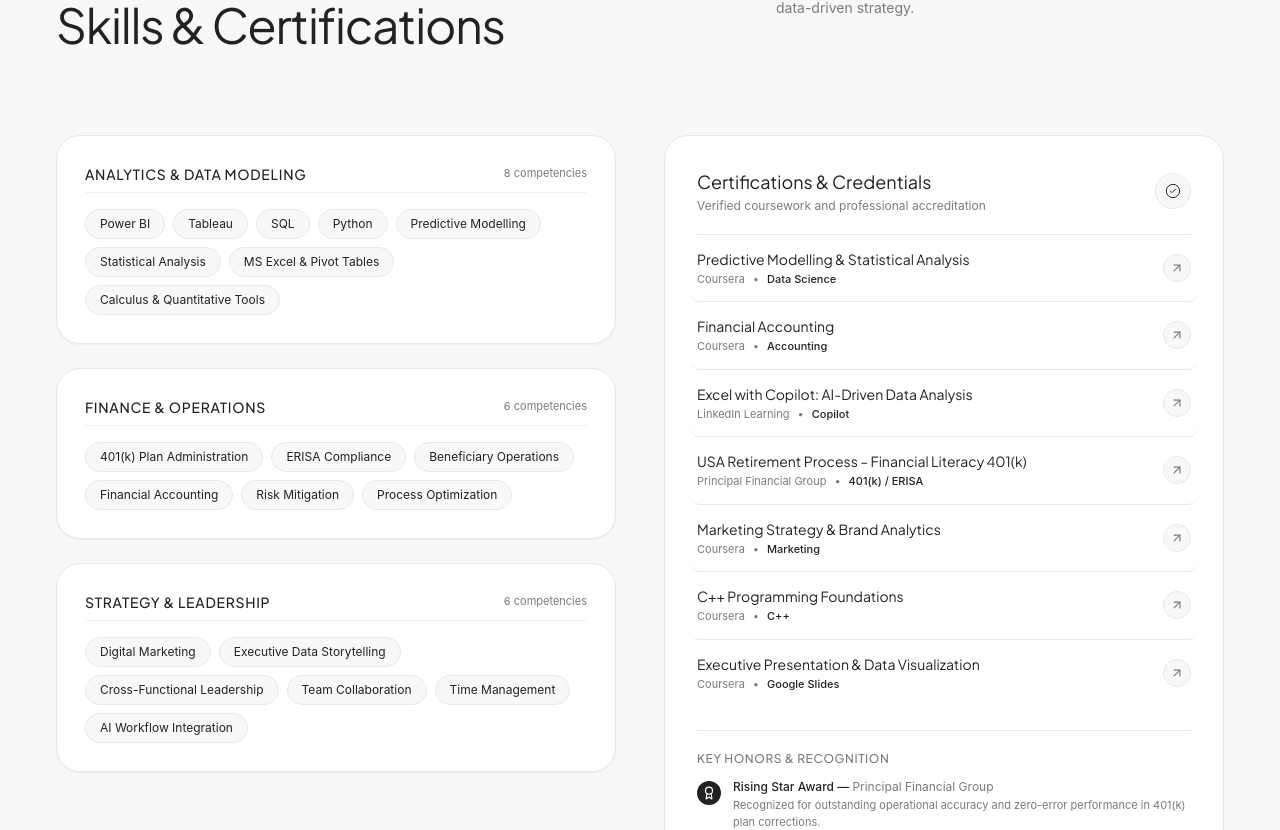
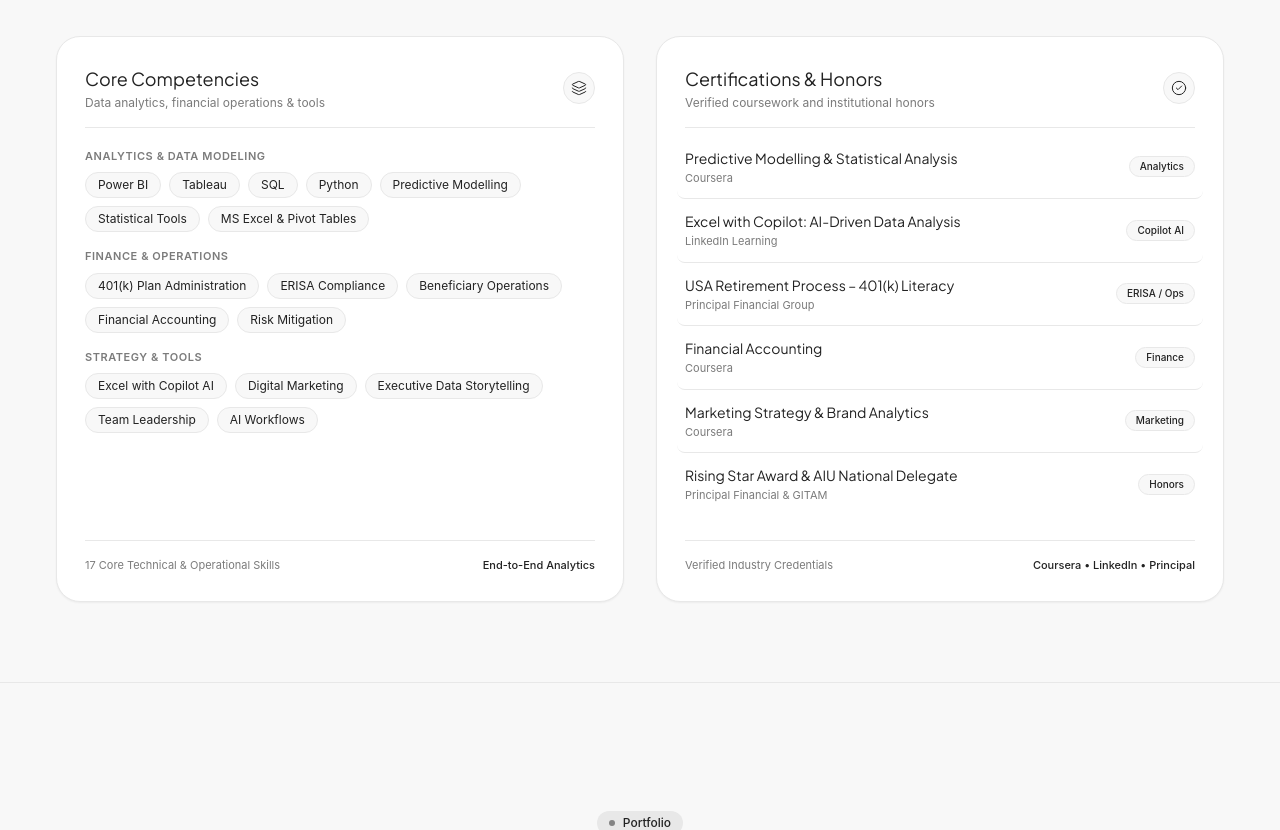
Before and after one commit to bossgghere/Abhitej-Portfolio, a React (Vite) app: page / in a window 1280 px wide. Shown: the part 3290-4120 px from the top of the page. Built offline with nearby package versions, Linux system fonts and the light colour scheme.

Commit message:
Streamline Skills & Certifications section: compact layout with symmetrical equal-sized cards

```diff
--- a/src/components/skills/SkillsSection.jsx
+++ b/src/components/skills/SkillsSection.jsx
@@ -1,72 +1,82 @@
 import React from 'react';
-import { ArrowUpRight, Award, CheckCircle2 } from 'lucide-react';
+import { CheckCircle2, Layers } from 'lucide-react';
 import { skillsData } from '@/data';
 import { useInView } from '@/hooks/useInView';
 
 /**
  * SkillsSection Component
- * Ultra-clean, editorial presentation of Abhitej Kumar's technical skills,
- * professional certifications, and institutional honors.
- * Perfectly styled to match the Aeonik typography and minimalist monochrome palette.
+ * Compact, minimalist 2-column layout with equal size and height:
+ * - Left: Core Competencies (categorized pill tags)
+ * - Right: Certifications & Honors (clean divided rows)
+ * - Snug padding & refined Aeonik typography
  */
 export const SkillsSection = () => {
-  const { badge, title, description, skillsCategories, certifications, achievements } =
-    skillsData;
-  const [ref, inView] = useInView({ threshold: 0.1, triggerOnce: true });
+  const { badge, title, description, skillsCategories, certifications } = skillsData;
+  const [ref, inView] = useInView({ threshold: 0.05, triggerOnce: true });
 
   return (
     <section
       id="skills"
       ref={ref}
-      className="relative py-24 sm:py-32 px-6 sm:px-10 lg:px-14 border-t border-[#E8E8E8] bg-[#F8F8F8]"
+      className="relative py-16 sm:py-20 px-6 sm:px-10 lg:px-14 border-t border-[#E8E8E8] bg-[#F8F8F8]"
     >
       <div
         className={`max-w-7xl mx-auto transition-all duration-700 ${
-          inView ? 'opacity-100 translate-y-0' : 'opacity-0 translate-y-8'
+          inView ? 'opacity-100 translate-y-0' : 'opacity-0 translate-y-6'
         }`}
       >
         {/* Section Header */}
-        <div className="grid grid-cols-1 lg:grid-cols-12 gap-8 lg:gap-12 items-start mb-16 sm:mb-20">
+        <div className="grid grid-cols-1 lg:grid-cols-12 gap-6 lg:gap-12 items-start mb-10 sm:mb-12">
           <div className="lg:col-span-7">
-            <div className="inline-flex items-center gap-2 px-3 py-1 rounded-full bg-[#E8E8E8] text-xs font-medium text-[#222222] mb-4 hover:bg-[#dedede] transition-colors">
+            <div className="inline-flex items-center gap-2 px-3 py-1 rounded-full bg-[#E8E8E8] text-xs font-medium text-[#222222] mb-3 hover:bg-[#dedede] transition-colors">
               <span className="w-1.5 h-1.5 rounded-full bg-[#222222] animate-pulse" />
               <span>{badge}</span>
             </div>
-            <h2 className="text-4xl sm:text-5xl font-normal tracking-tight text-[#222222] leading-tight">
+            <h2 className="text-3xl sm:text-4xl font-normal tracking-tight text-[#222222] leading-tight">
               {title}
             </h2>
           </div>
 
-          <div className="lg:col-span-5 flex flex-col justify-between items-start lg:items-end">
+          <div className="lg:col-span-5 flex flex-col justify-end">
             <p className="text-xs sm:text-sm text-[#7B7B7B] leading-relaxed max-w-md lg:text-left">
               {description}
             </p>
           </div>
         </div>
 
-        {/* 2-Column Grid: Skills on Left, Certifications on Right */}
-        <div className="grid grid-cols-1 lg:grid-cols-12 gap-8 lg:gap-12 items-start">
+        {/* 2-Column Grid: Exact equal dimensions and height */}
+        <div className="grid grid-cols-1 lg:grid-cols-2 gap-6 lg:gap-8 items-stretch">
 
-          {/* Left Column: Categorized Technical Skills */}
-          <div className="lg:col-span-6 space-y-6">
+          {/* Left Column: Core Skills Card */}
+          <div className="bg-white rounded-2xl sm:rounded-3xl p-6 sm:p-7 border border-[#E8E8E8] shadow-xs flex flex-col justify-between h-full">
+            <div>
+              {/* Card Top Header */}
+              <div className="flex items-center justify-between pb-4 border-b border-[#E8E8E8] mb-5">
+                <div>
+                  <h3 className="text-base sm:text-lg font-normal text-[#222222]">
+                    Core Competencies
+                  </h3>
+                  <p className="text-xs text-[#7B7B7B] mt-0.5">
+                    Data analytics, financial operations & tools
+                  </p>
+                </div>
+                <div className="w-8 h-8 rounded-full bg-[#F8F8F8] border border-[#E8E8E8] flex items-center justify-center text-[#222222]">
+                  <Layers className="w-4 h-4 stroke-[1.5]" />
+                </div>
+              </div>
+
+              {/* Categorized Skills Pills */}
+              <div className="space-y-4">
                 {skillsCategories.map((cat) => (
-              <div
-                key={cat.category}
-                className="group bg-white rounded-3xl p-6 sm:p-7 border border-[#E8E8E8] shadow-xs hover:shadow-md transition-all duration-300"
-              >
-                <div className="flex items-center justify-between mb-4 pb-2 border-b border-[#F0F0F0]">
-                  <h3 className="text-xs sm:text-sm font-medium uppercase tracking-wider text-[#222222]">
+                  <div key={cat.category}>
+                    <div className="text-[11px] font-semibold tracking-wider text-[#7B7B7B] uppercase mb-2">
                       {cat.category}
-                  </h3>
-                  <span className="text-[11px] text-[#7B7B7B]">
-                    {cat.skills.length} competencies
-                  </span>
                     </div>
-                <div className="flex flex-wrap gap-2">
+                    <div className="flex flex-wrap gap-1.5 sm:gap-2">
                       {cat.skills.map((skill) => (
                         <span
                           key={skill}
-                      className="px-3.5 py-1.5 rounded-full text-xs font-normal text-[#222222] bg-[#F8F8F8] border border-[#E8E8E8] hover:bg-[#222222] hover:text-white hover:border-[#222222] transition-colors duration-200 cursor-default select-none"
+                          className="px-3 py-1 rounded-full text-xs font-normal text-[#222222] bg-[#F8F8F8] border border-[#E8E8E8] hover:bg-[#222222] hover:text-white hover:border-[#222222] transition-colors duration-150 cursor-default select-none"
                         >
                           {skill}
                         </span>
@@ -75,71 +85,61 @@
                   </div>
                 ))}
               </div>
+            </div>
 
-          {/* Right Column: Verified Certifications & Honors */}
-          <div className="lg:col-span-6 bg-white rounded-3xl p-6 sm:p-8 border border-[#E8E8E8] shadow-xs flex flex-col justify-between">
+            {/* Bottom Footer Note */}
+            <div className="mt-6 pt-4 border-t border-[#E8E8E8] flex items-center justify-between text-[11px] text-[#7B7B7B]">
+              <span>17 Core Technical & Operational Skills</span>
+              <span className="font-medium text-[#222222]">End-to-End Analytics</span>
+            </div>
+          </div>
+
+          {/* Right Column: Certifications & Credentials Card */}
+          <div className="bg-white rounded-2xl sm:rounded-3xl p-6 sm:p-7 border border-[#E8E8E8] shadow-xs flex flex-col justify-between h-full">
             <div>
-              <div className="flex items-center justify-between pb-5 border-b border-[#E8E8E8]">
+              {/* Card Top Header */}
+              <div className="flex items-center justify-between pb-4 border-b border-[#E8E8E8] mb-2">
                 <div>
                   <h3 className="text-base sm:text-lg font-normal text-[#222222]">
-                    Certifications & Credentials
+                    Certifications & Honors
                   </h3>
                   <p className="text-xs text-[#7B7B7B] mt-0.5">
-                    Verified coursework and professional accreditation
+                    Verified coursework and institutional honors
                   </p>
                 </div>
-                <div className="w-9 h-9 rounded-full bg-[#F8F8F8] border border-[#E8E8E8] flex items-center justify-center text-[#222222]">
+                <div className="w-8 h-8 rounded-full bg-[#F8F8F8] border border-[#E8E8E8] flex items-center justify-center text-[#222222]">
                   <CheckCircle2 className="w-4 h-4 stroke-[1.5]" />
                 </div>
               </div>
 
-              {/* Certifications List */}
+              {/* Certifications Divided List */}
               <div className="divide-y divide-[#E8E8E8]">
                 {certifications.map((cert) => (
                   <div
                     key={cert.id}
-                    className="py-3.5 flex items-center justify-between gap-4 group -mx-2 px-2 rounded-xl hover:bg-[#F8F8F8] transition-colors"
+                    className="py-3 flex items-center justify-between gap-3 group hover:bg-[#F8F8F8]/60 -mx-2 px-2 rounded-lg transition-colors"
                   >
                     <div className="min-w-0">
-                      <h4 className="text-xs sm:text-sm font-normal text-[#222222] group-hover:text-black">
+                      <h4 className="text-xs sm:text-sm font-normal text-[#222222] group-hover:text-black truncate">
                         {cert.title}
                       </h4>
-                      <p className="text-[11px] text-[#7B7B7B] mt-0.5 flex items-center gap-2">
-                        <span>{cert.issuer}</span>
-                        <span>•</span>
-                        <span className="text-[#222222] font-medium">{cert.tag}</span>
+                      <p className="text-[11px] text-[#7B7B7B] mt-0.5">
+                        {cert.issuer}
                       </p>
                     </div>
-                    <div className="shrink-0 w-7 h-7 rounded-full bg-[#F8F8F8] border border-[#E8E8E8] flex items-center justify-center text-[#7B7B7B] group-hover:bg-[#222222] group-hover:text-white transition-colors">
-                      <ArrowUpRight className="w-3.5 h-3.5" />
-                    </div>
+                    <span className="shrink-0 px-2.5 py-0.5 rounded-full text-[10px] font-medium bg-[#F8F8F8] border border-[#E8E8E8] text-[#222222] group-hover:bg-[#222222] group-hover:text-white transition-colors">
+                      {cert.tag}
+                    </span>
                   </div>
                 ))}
               </div>
             </div>
 
-            {/* Honors & Key Achievements */}
-            <div className="mt-6 pt-5 border-t border-[#E8E8E8] space-y-3">
-              <h4 className="text-xs font-medium uppercase tracking-wider text-[#7B7B7B]">
-                Key Honors & Recognition
-              </h4>
-              {achievements.map((ach) => (
-                <div key={ach.id} className="flex items-start gap-3">
-                  <div className="shrink-0 w-6 h-6 rounded-full bg-[#222222] text-white flex items-center justify-center mt-0.5">
-                    <Award className="w-3.5 h-3.5" />
+            {/* Bottom Footer Note */}
+            <div className="mt-6 pt-4 border-t border-[#E8E8E8] flex items-center justify-between text-[11px] text-[#7B7B7B]">
+              <span>Verified Industry Credentials</span>
+              <span className="font-medium text-[#222222]">Coursera • LinkedIn • Principal</span>
             </div>
-                  <div>
-                    <div className="text-xs font-medium text-[#222222]">
-                      {ach.title} — <span className="text-[#7B7B7B] font-normal">{ach.issuer}</span>
-                    </div>
-                    <p className="text-[11px] text-[#7B7B7B] mt-0.5">
-                      {ach.description}
-                    </p>
-                  </div>
-                </div>
-              ))}
-            </div>
-
           </div>
 
         </div>
--- a/src/data/skillsData.js
+++ b/src/data/skillsData.js
@@ -2,7 +2,7 @@
   badge: "Expertise",
   title: "Skills & Certifications",
   description:
-    "A rigorous quantitative and operational toolkit spanning business analytics, predictive modeling, retirement plan administration, and data-driven strategy.",
+    "A quantitative and operational toolkit spanning business analytics, retirement plan administration, and data-driven business strategy.",
   skillsCategories: [
     {
       category: "Analytics & Data Modeling",
@@ -12,9 +12,8 @@
         "SQL",
         "Python",
         "Predictive Modelling",
-        "Statistical Analysis",
+        "Statistical Tools",
         "MS Excel & Pivot Tables",
-        "Calculus & Quantitative Tools",
       ],
     },
     {
@@ -25,18 +24,16 @@
         "Beneficiary Operations",
         "Financial Accounting",
         "Risk Mitigation",
-        "Process Optimization",
       ],
     },
     {
-      category: "Strategy & Leadership",
+      category: "Strategy & Tools",
       skills: [
+        "Excel with Copilot AI",
         "Digital Marketing",
         "Executive Data Storytelling",
-        "Cross-Functional Leadership",
-        "Team Collaboration",
-        "Time Management",
-        "AI Workflow Integration",
+        "Team Leadership",
+        "AI Workflows",
       ],
     },
   ],
@@ -45,66 +42,37 @@
       id: "coursera-predictive",
       title: "Predictive Modelling & Statistical Analysis",
       issuer: "Coursera",
-      category: "Analytics",
-      tag: "Data Science",
+      tag: "Analytics",
+    },
+    {
+      id: "linkedin-copilot",
+      title: "Excel with Copilot: AI-Driven Data Analysis",
+      issuer: "LinkedIn Learning",
+      tag: "Copilot AI",
+    },
+    {
+      id: "usa-retirement",
+      title: "USA Retirement Process – 401(k) Literacy",
+      issuer: "Principal Financial Group",
+      tag: "ERISA / Ops",
     },
     {
       id: "coursera-finance",
       title: "Financial Accounting",
       issuer: "Coursera",
-      category: "Finance",
-      tag: "Accounting",
-    },
-    {
-      id: "linkedin-copilot",
-      title: "Excel with Copilot: AI-Driven Data Analysis",
-      issuer: "LinkedIn Learning",
-      category: "AI & Analytics",
-      tag: "Copilot",
-    },
-    {
-      id: "usa-retirement",
-      title: "USA Retirement Process – Financial Literacy 401(k)",
-      issuer: "Principal Financial Group",
-      category: "Operations",
-      tag: "401(k) / ERISA",
+      tag: "Finance",
     },
     {
       id: "coursera-marketing",
       title: "Marketing Strategy & Brand Analytics",
       issuer: "Coursera",
-      category: "Marketing",
       tag: "Marketing",
     },
     {
-      id: "coursera-cpp",
-      title: "C++ Programming Foundations",
-      issuer: "Coursera",
-      category: "Programming",
-      tag: "C++",
-    },
-    {
-      id: "coursera-slides",
-      title: "Executive Presentation & Data Visualization",
-      issuer: "Coursera",
-      category: "Presentation",
-      tag: "Google Slides",
-    },
-  ],
-  achievements: [
-    {
-      id: "rising-star",
-      title: "Rising Star Award",
-      issuer: "Principal Financial Group",
-      description:
-        "Recognized for outstanding operational accuracy and zero-error performance in 401(k) plan corrections.",
-    },
-    {
-      id: "aiu-delegate",
-      title: "National Delegate at AIU Conventions",
-      issuer: "GITAM University",
-      description:
-        "Represented university delegation at Association of Indian Universities national conventions (2023 & 2024).",
+      id: "honors-combined",
+      title: "Rising Star Award & AIU National Delegate",
+      issuer: "Principal Financial & GITAM",
+      tag: "Honors",
     },
   ],
 };
```
Lines whose indentation alone changed are shown as unchanged.
